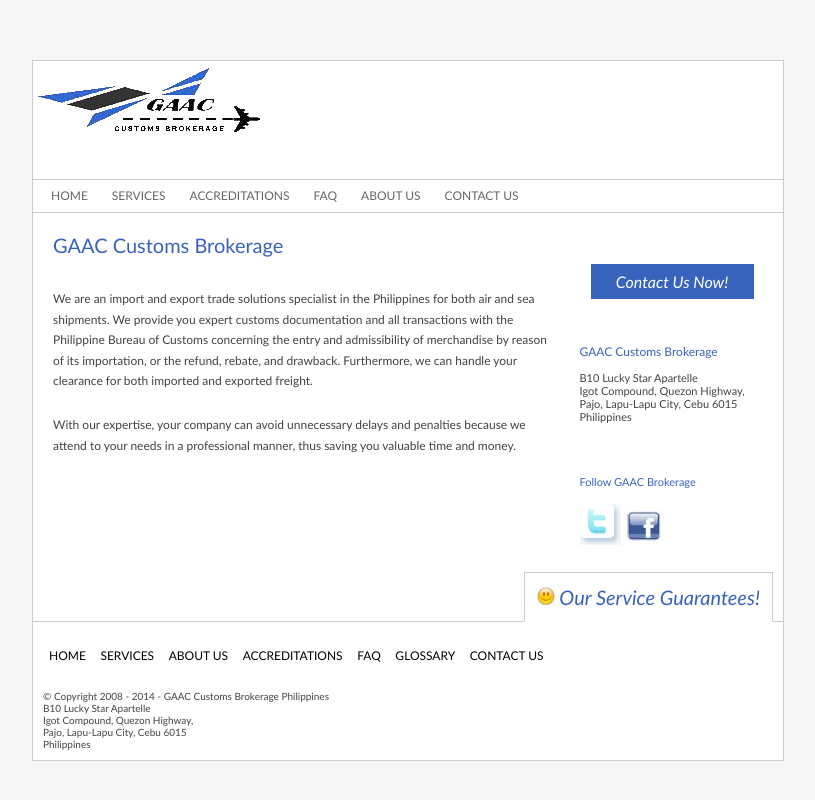
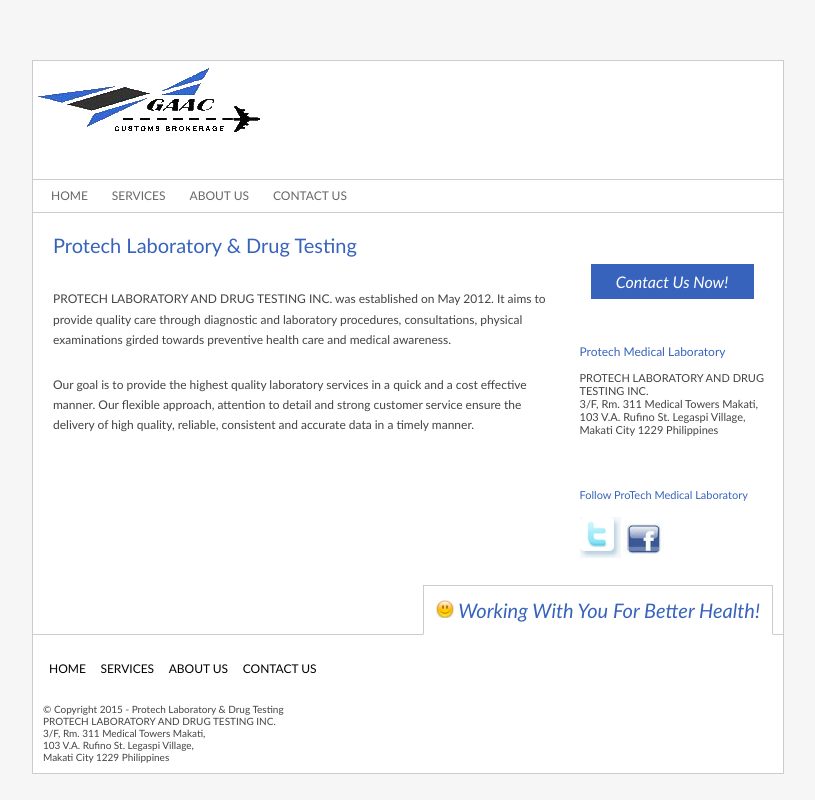
Before and after one commit to maengtest/www, a plain HTML site: page index.html in a window 1280 px wide. Shown: the whole page, without its empty margins (232-1047 px from the left). Drawn offline with Linux system fonts and the light colour scheme.

Commit message:
Update index.html
test update

```diff
--- a/index.html
+++ b/index.html
@@ -1,86 +1,57 @@
 <html>
 <head>
   <title>
-    Affordable Import and Export Service - GAAC Customs Brokerage, Phils.  </title>
-  <meta name="description" content="Reliable, affordable and efficient Customs Brokerage for the Philippines to and from any parts of the world!  " />
-  <meta name="keywords"    content="customs broker,customs brokerage,customs brokerage philippines,import,export,gaac,gaac brokerage  " />
-    <link rel="stylesheet" type="text/css" href="/css/basic.css" />
-
-    <!-- Start: Google Analytics -->
-<script type="text/javascript">
-var gaJsHost = (("https:" == document.location.protocol) ? "https://ssl." : "http://www.");
-document.write(unescape("%3Cscript src='" + gaJsHost + "google-analytics.com/ga.js' type='text/javascript'%3E%3C/script%3E"));
-</script>
-<script type="text/javascript">
-try {
-var pageTracker = _gat._getTracker("UA-6885542-1");
-pageTracker._trackPageview();
-} catch(err) {}</script>
-    <!-- End: Google Analytics -->
-<!-- webmaster tools -->
-<meta name="google-site-verification" content="emwjhaDMsBFP3zlSecjJ0dHZcXjEkuKJNgsYIsLUHDs" />
-<meta name="msvalidate.01" content="D4368CE94620D59659F4889D648C1284" />
-<!-- //webmaster tools -->
-
+    Quality & Affordable Medical Laboratory Services - ProTech Laboratory & Drug Testing, Inc
+  </title>
+  <meta name="description" content="Quality and Cost Effective Medical Laboratory in the Philippines!" />
+  <meta name="keywords"    content="medical laboratory, drug testing clinic, protech laboratory" />
+  <link rel="stylesheet" type="text/css" href="/css/basic.css" />
 </head>
 <body>
 <div id="wrapper">
   <div id="header">
-    <a href="index.html" title="Back to GAAC Customs Brokerage Homepage"><img src="/images/logo.gif" alt="GAAC Customs Brokerage" border="0" width="232" height="78"></a>
-    <!-- <h3>The Reliable, Affordable and Efficient Customs Brokerage</h3> -->
+    <a href="index.html" title="Back to Protech Laboratory & Drug Testing Homepage"><img src="/images/logo.gif" alt="ProTech Laboratory & Drug Testing" border="0" width="232" height="78"></a>
   </div>
     <ul id="nav_top">
    <li><a href="/index.html">Home</a></li>
-   <li><a href="/services.html">Services</a></li>
-   <li><a href="/accreditations.html">Accreditations</a></li>
-   <li><a href="/faq.html">FAQ</a></li>
-   <li><a href="/about.html">About Us</a></li>
-   <li><a href="/contact.html">Contact Us</a></li>
+   <li><a href="/#">Services</a></li>
+   <li><a href="/#">About Us</a></li>
+   <li><a href="/#">Contact Us</a></li>
 </ul>
-  <div id="main_content">	<h1>GAAC Customs Brokerage</h1>
+  <div id="main_content">	<h1>Protech Laboratory & Drug Testing</h1>
 
 	<p>
-	We are an import and export trade solutions specialist in the Philippines for both air and sea shipments. We provide you expert customs documentation and all transactions with the Philippine Bureau of Customs concerning the entry and admissibility of merchandise by reason of its importation, or the refund, rebate, and drawback. Furthermore, we can handle your clearance for both imported and exported freight.
-	</p>
-
-	<p>
-    With our expertise, your company can avoid unnecessary delays and penalties because we attend to your needs in a professional manner, thus saving you valuable time and money.
-	</p>
-
-<!-- 		<a class="emphasize_link" href="/contact.html">Contact Us Now!</a> -->
-<!--
-	 <p>
-	The mission is to provide clients a fair, honest, reliable customs brokerage service around the Philippines.
-	</p>
-
-	<p>
-	Established January 2004 by Generoso Anthony A. Casimpan III, a licensed customs broker master in tariff and customs requlations an expert in dynamics of world trade.
-	</p>
--->
-
-
+PROTECH LABORATORY AND DRUG TESTING INC. was established on May 2012. It aims to provide
+quality care through diagnostic and laboratory procedures, consultations, physical examinations
+girded towards preventive health care and medical awareness.
+</p>
+<p>
+Our goal is to provide the highest quality laboratory services in a quick and a cost effective manner.
+Our flexible approach, attention to detail and strong customer service ensure the delivery of high
+quality, reliable, consistent and accurate data in a timely manner.
+</p>
 
 </div><!-- pair of #main_content -->
 
         <div id="sidebar">
 		    <div class="emphasize_container">
-			    <a class="emphasize_link" href="/contact.html">Contact Us Now!</a>
+			    <a class="emphasize_link" href="/#">Contact Us Now!</a>
 			</div><!-- <h2> Widget </h2> -->
 			<p>
-			   <h3>GAAC Customs Brokerage</h3>
+			   <h3>Protech Medical Laboratory</h3>
 
-B10 Lucky Star Apartelle<br />
-Igot Compound, Quezon Highway,<br />
-Pajo, Lapu-Lapu City, Cebu 6015<br />
-Philippines
+PROTECH LABORATORY AND DRUG TESTING INC.<br />
+3/F, Rm. 311 Medical Towers Makati,<br />
+103 V.A. Rufino St. Legaspi Village,<br />
+Makati City 1229 Philippines
 		    </p>
 		    <p>&nbsp;</p>
 		    <p>&nbsp;</p>
 
-                        <h3><p>Follow GAAC Brokerage</p></h3>
+                        <h3><p>Follow ProTech Medical Laboratory</p></h3>
 			<p>
-			  <a title="Follow GAAC Customs Brokerage on Twitter" href="http://twitter.com/gaacbrokerage"><img align="center" alt="Follow GAAC Customs Brokerage on Twitter" src="/images/twitter_logo_small.gif" width="41" height="41"/></a>
-                          <a title="Follow GAAC Customs Brokerage on Facebook" href="http://www.facebook.com/gaaccustbrok"><img align="center" alt="Follow GAAC Customs Brokerage on Facebook" src="/images/fb_logo_small.png" width="41" height="41"/></a>
+			  <a title="Follow ProTech Medical Laboratory on Twitter" href="http://twitter.com/protechlabs"><img align="center" alt="Follow ProTech Medical Laboratory on Twitter" src="/images/twitter_logo_small.gif" width="41" height="41"/></a>
+                          <a title="Follow ProTech Medical Laboratory on Facebook" href="http://www.facebook.com/protechlabs"><img align="center" alt="Follow ProTech Medical Laboratory on Facebook" src="/images/fb_logo_small.png" width="41" height="41"/></a>
 			</p>
 		    <p>&nbsp;</p>
 		    <p>&nbsp;</p>
@@ -88,23 +59,20 @@ Philippines
 
 
 	<div id="footer">
-	    <h1 id="slogan"><img src="/images/icon_smile.jpg" alt=":)" width="18" height="18" /> Our Service Guarantees!</h1>
+	    <h1 id="slogan"><img src="/images/icon_smile.jpg" alt=":)" width="18" height="18" /> Working With You For Better Health!</h1>
 
      <ul id="nav_footer">
    <li><a href="/index.html">Home</a></li>
-   <li><a href="/services.html">Services</a></li>
-   <li><a href="/about.html">About Us</a></li>
-   <li><a href="/accreditations.html">Accreditations</a></li>
-   <li><a href="/faq.html">FAQ</a></li>
-   <li><a href="/glossary.html">Glossary</a></li>
-   <li><a href="/contact.html">Contact Us</a></li>
+   <li><a href="/#">Services</a></li>
+   <li><a href="/#">About Us</a></li>
+   <li><a href="/#">Contact Us</a></li>
 </ul><br /><br />
-	    &copy; Copyright 2008 - 2014 - GAAC Customs Brokerage Philippines<br />
+	    &copy; Copyright 2015 - Protech Laboratory & Drug Testing<br />
 
-B10 Lucky Star Apartelle<br />
-Igot Compound, Quezon Highway,<br />
-Pajo, Lapu-Lapu City, Cebu 6015<br />
-Philippines
+PROTECH LABORATORY AND DRUG TESTING INC.<br />
+3/F, Rm. 311 Medical Towers Makati,<br />
+103 V.A. Rufino St. Legaspi Village,<br />
+Makati City 1229 Philippines
 	</div>
 </div><!-- pair of #wrapper -->
 </body></html>
```
